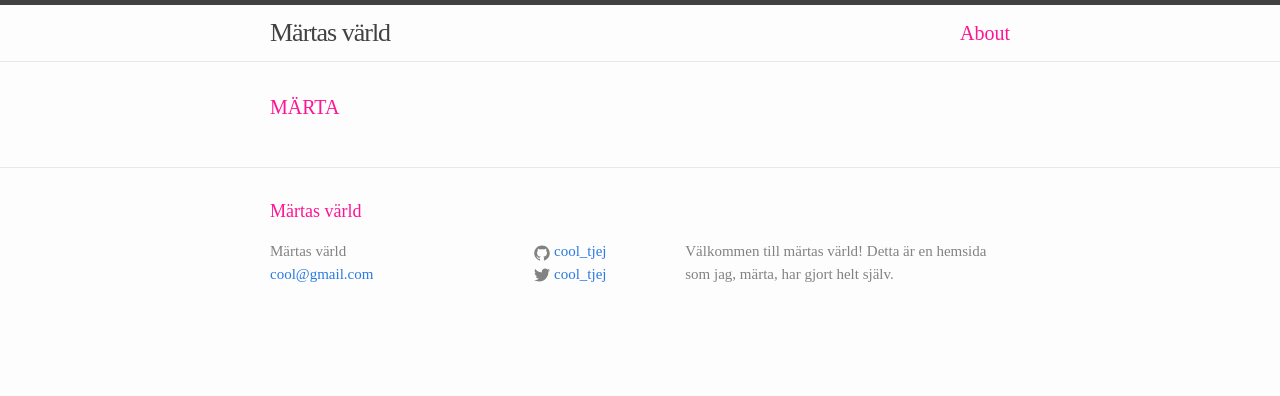
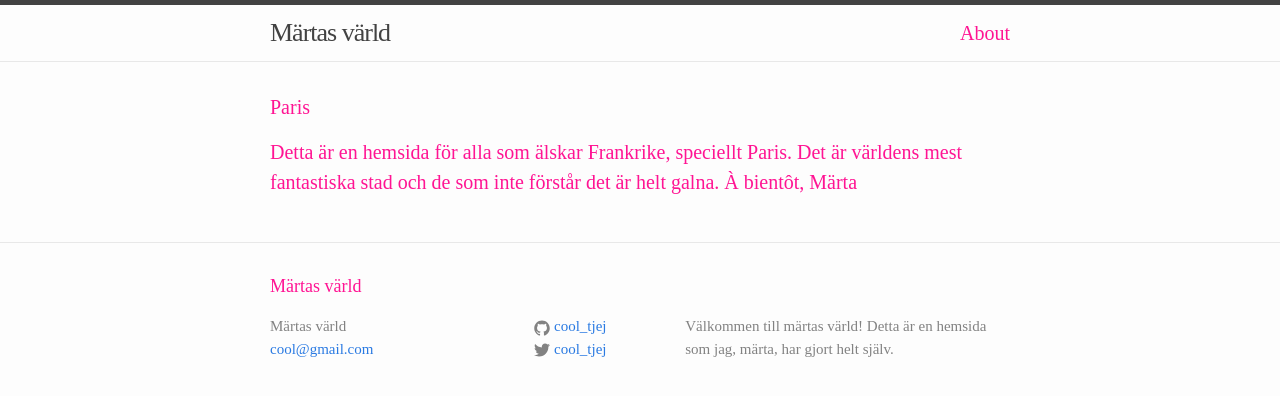
Before and after one commit to martan8/martan8.github.io, a Jekyll site: the page built from index.html, in a window 1280 px wide. Shown: the top 396 px of the page. Built offline with Jekyll 4.4.1, drawn with Linux system fonts in a browser that asks for light colours.

Commit message:
Update index.html

```diff
--- a/index.html
+++ b/index.html
@@ -4,6 +4,8 @@ layout: default
 
 <div class="home">
 
-  <h1 class="page-heading">MÄRTA</h1>
+  <h1 class="page-heading">Paris</h1>
+  <p> Detta är en hemsida för alla som älskar Frankrike, speciellt Paris. Det är världens mest fantastiska stad och de som inte förstår
+    det är helt galna. À bientôt, Märta </p>
 
 </div>
```
